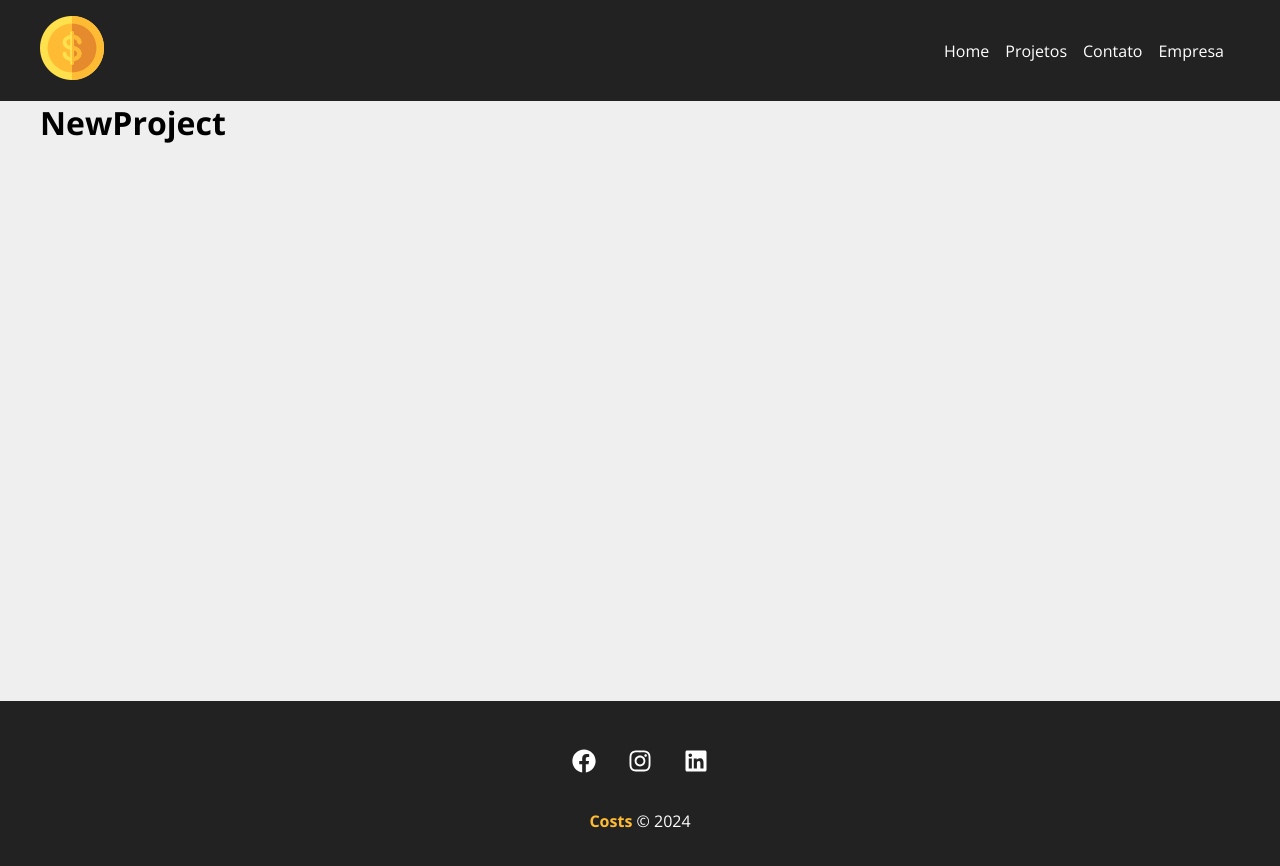
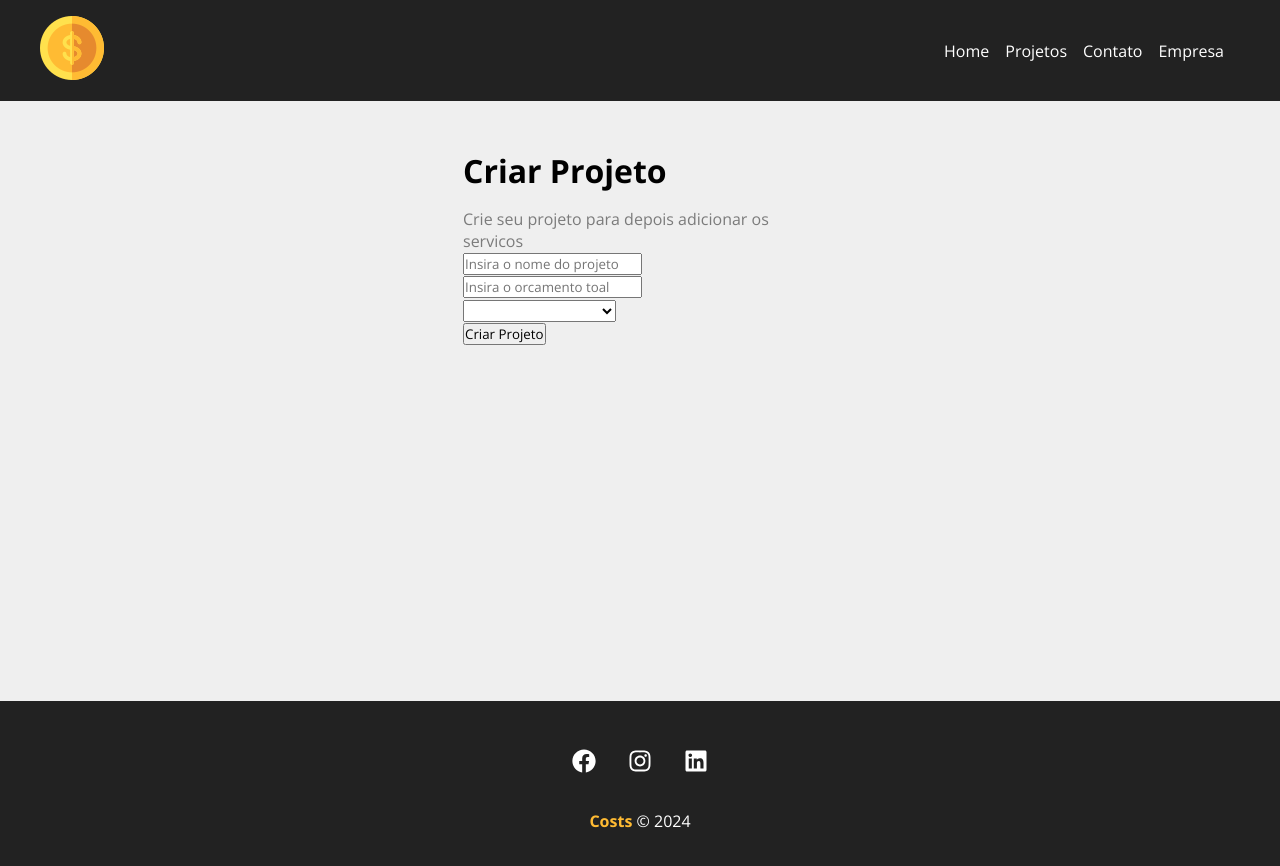
Before and after one commit to MarceloRother/Brincando-com-React, a React (Create React App) app in the folder costs/: page /newproject in a window 1280 px wide. Shown: the top 866 px of the page. Built offline with nearby package versions, Linux system fonts and the light colour scheme.

Commit message:
Pagina formulario - aula 4

```diff
--- a/costs/src/components/pages/NewProject.js
+++ b/costs/src/components/pages/NewProject.js
@@ -1,6 +1,14 @@
+import ProjectForm from '../project/ProjectForm'
+
+import styles from './NewProject.module.css'
+
 function NewProject() {
     return (
-        <h1>NewProject</h1>
+        <div className={styles.newproject_container}>
+            <h1>Criar Projeto</h1>
+            <p>Crie seu projeto para depois adicionar os servicos</p>
+            <ProjectForm />
+        </div>
     )
 }
 
--- /dev/null
+++ b/costs/src/components/pages/NewProject.module.css
@@ -0,0 +1,13 @@
+.newproject_container {
+    width: 450px;
+    margin: 0 auto;
+    padding: 3em;
+}
+
+.newproject_container h1 {
+    margin-bottom: 0.5em;
+}
+
+.newproject_container p {
+    color:  #7b7b7b;
+}
--- /dev/null
+++ b/costs/src/components/project/ProjectForm.js
@@ -0,0 +1,22 @@
+function ProjectForm() {
+  return (
+    <form action="">
+      <div>
+        <input type="text" placeholder="Insira o nome do projeto" />
+      </div>
+      <div>
+        <input type="number" placeholder="Insira o orcamento toal" />
+      </div>
+      <div>
+        <select name="category_id">
+          <option disabled>Selecione a categoria</option>
+        </select>
+      </div>
+      <div>
+        <input type="submit" value="Criar Projeto"/>
+      </div>
+    </form>
+  );
+}
+
+export default ProjectForm;
```
